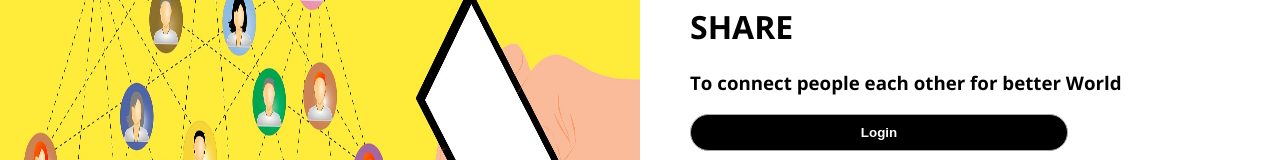
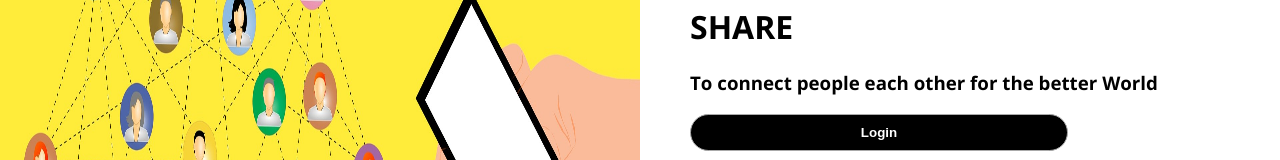
Before and after one commit to erdem-muhammed/Final-Project, a Vue app in the folder frontend/: page / in a window 1280 px wide. Shown: the part 167-327 px from the top of the page. Built offline with nearby package versions, Linux system fonts and the light colour scheme.

Commit message:
h3 corrected

```diff
--- a/frontend/src/App.vue
+++ b/frontend/src/App.vue
@@ -8,7 +8,7 @@
         <div class="box">
         <img src="./assets/emblem.png" id="emblem">
         <h1>SHARE</h1>
-        <h3>To connect people each other for better World</h3>
+        <h3>To connect people each other for the better World</h3>
               <div id="nav">
                 <button><router-link to="/login">Login</router-link></button>
                 <button><router-link to="/signUp">Register</router-link></button>
```
